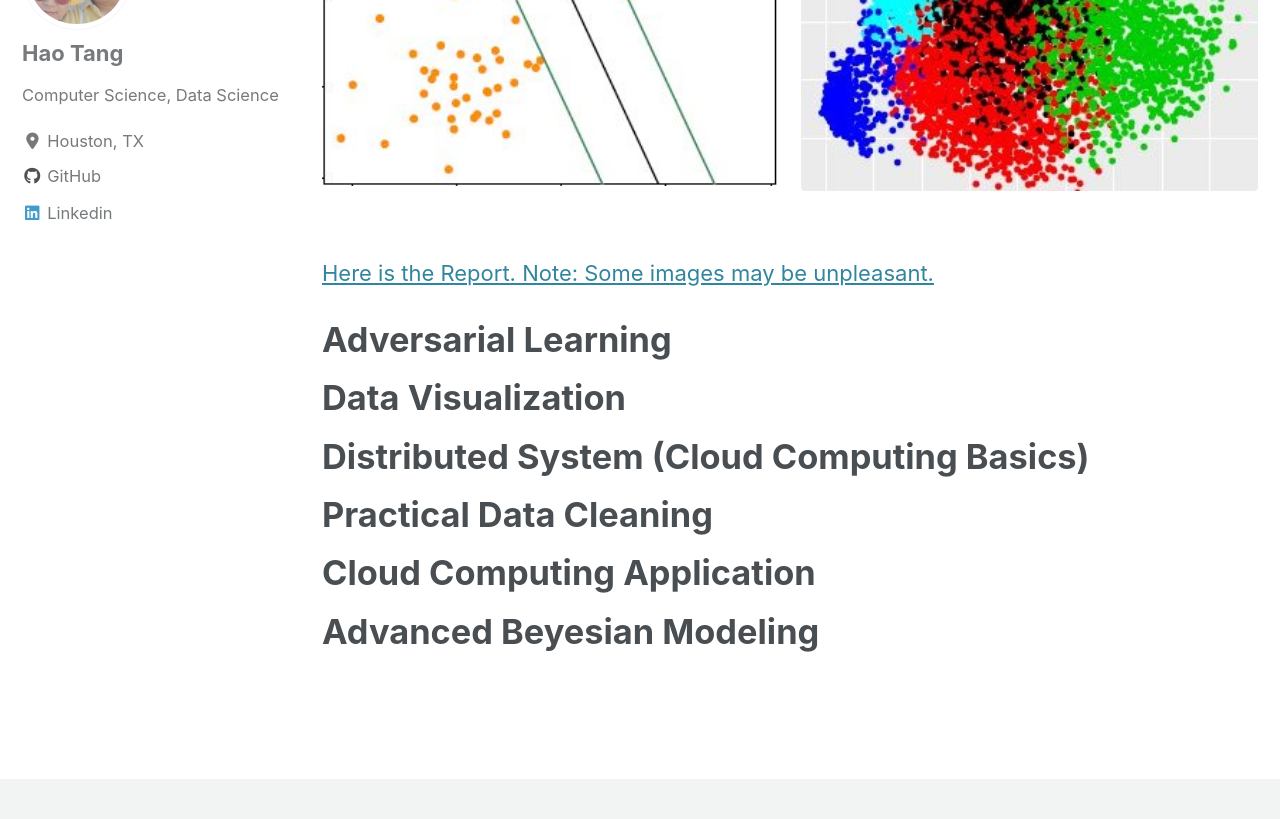
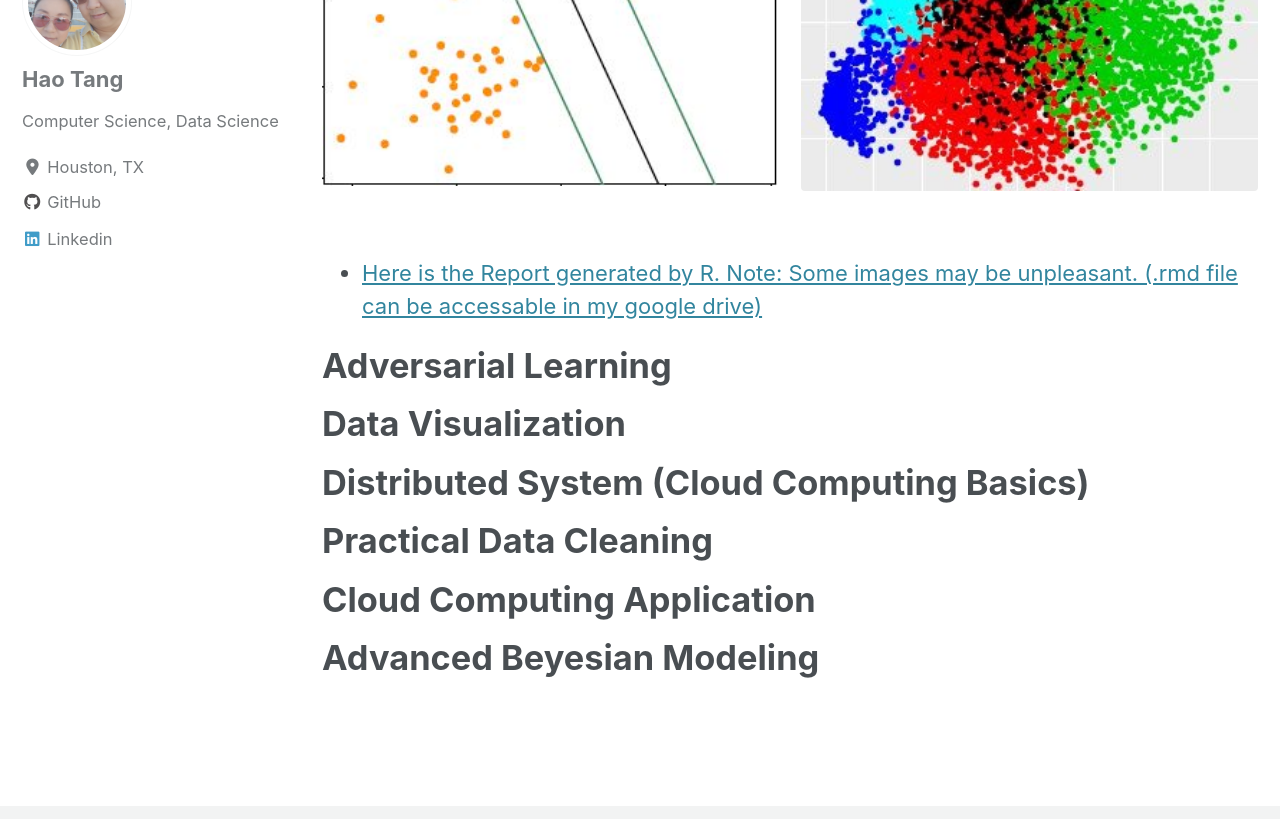
Before and after one commit to tanghao205/tanghao205.github.io, a Jekyll site: the page built from _pages/projects.md, in a window 1280 px wide and 900 px high, scrolled down 1052 px, cut to the strip 0-819 px from the top of the window. Built offline with Jekyll 4.4.1, drawn with Linux system fonts in a browser that asks for light colours; cached includes are drawn as plain includes; nearby versions of some CDN libraries.

Commit message:
Update projects.md

```diff
--- a/_pages/projects.md
+++ b/_pages/projects.md
@@ -23,7 +23,7 @@
     <a href="/images/K_means.JPG"><img src="/images/K_means.JPG"></a>
 </figure>
 
-[Here is the Report. Note: Some images may be unpleasant.](https://drive.google.com/file/d/1yZrh0ZR8NWFlz5fXWPxLllwuMYU7XOZm/view?usp=sharing)
+- [Here is the Report generated by R. Note: Some images may be unpleasant. (.rmd file can be accessable in my google drive)](https://drive.google.com/file/d/1yZrh0ZR8NWFlz5fXWPxLllwuMYU7XOZm/view?usp=sharing)
 
 
 # Adversarial Learning
```
